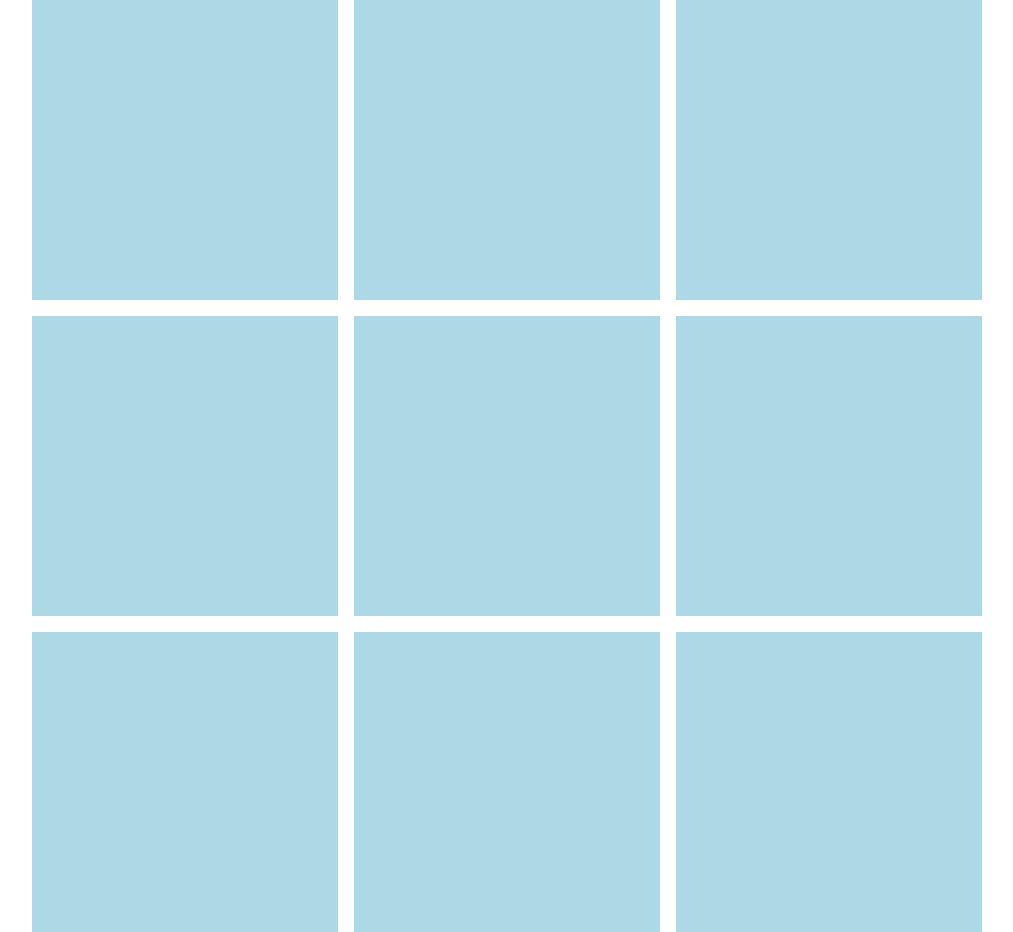
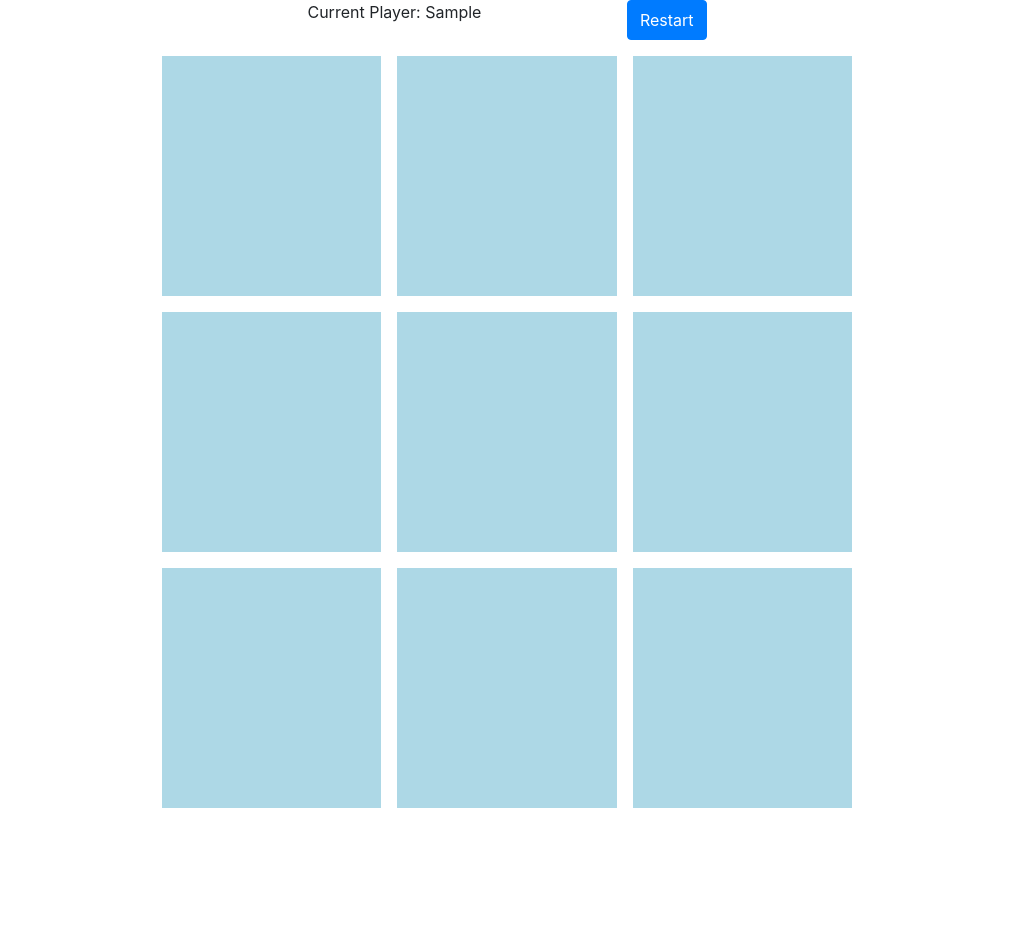
Before and after one commit to ivanid22/tic-tac-toe, a plain HTML site: page index.html in a window 1280 px wide. Both pictures are taken after typing "Sample", "Sample" into the empty fields and a click on the input "Start game". Shown: the whole page, without its empty margins (133-1146 px from the left). After the commit the page ends 808 px from the top, so only its background shows below. Drawn offline with nearby package versions, Linux system fonts and the light colour scheme.

Commit message:
Add center form and add game info

```diff
--- a/index.html
+++ b/index.html
@@ -67,6 +67,7 @@
           </div>
         </div>
       </div>
+      <div class="form-container">
         <form action="" id="players_form">
             <div class="form-group">
             <label for="player1_name_field">Player 1 name: </label>
@@ -88,6 +89,13 @@
             </div>
             <input class="btn btn-primary" type="submit" value="Start game" />
         </form>
+      </div>
+      <div class="game-info hidden">
+          <p>Current Player: <span class="current-player "></span>  </p>
+          <button class="restart btn btn-primary">Restart
+
+          </button>
+      </div>
       <div class="grid-container hidden">
         <div id="0" class="grid-element"></div>
         <div id="1" class="grid-element"></div>
--- a/scripts.js
+++ b/scripts.js
@@ -44,6 +44,7 @@ const renderBoard = () => {
   gridElements = document.querySelectorAll('.grid-element');
   gridContainer = document.querySelector('.grid-container');
   gridContainer.classList = "grid-container";
+  updateGameInfo();
   gridElements.forEach((element, index) => {
     element.innerText = gameBoard.getElement(index);
     element.onclick = function () {
@@ -54,6 +55,12 @@ const renderBoard = () => {
     };
   });
 };
+
+const updateGameInfo = () => {
+  gameInfo = document.querySelector('.game-info');
+  gameInfo.classList = "game-info";
+  document.querySelector('.game-info .current-player').textContent = Game.getCurrentPlayer().getName();
+}
 
 const Player = (name1, symbol1) => {
   let name = name1;
@@ -76,6 +83,10 @@ const Game = (() => {
 
   const getPlayer = (index) => players[index];
   const getCurrentPlayer = () => players[currentPlayer];
+  const resetGame = () => {
+    gameBoard.resetBoard();
+    currentPlayer = 0;
+  }
 
   function verify(board) {
     const winnerPositions = [[0, 1, 2], [3, 4, 5], [6, 7, 8],
@@ -90,6 +101,7 @@ const Game = (() => {
   }
 
   const updateGameState = () => {
+
     if(verify(gameBoard.board)) {
      displayController.displayModalMessage("Game over", `Player ${players[currentPlayer].getName()} has won!`, true);
      renderBoard();
@@ -100,12 +112,14 @@ const Game = (() => {
     else {
       currentPlayer = (currentPlayer === 0) ? 1 : 0;
     }
+    updateGameInfo();
   }
 
   return {
     getPlayer,
     getCurrentPlayer,
-    updateGameState
+    updateGameState,
+    resetGame
   };
 })();
 
@@ -125,6 +139,12 @@ function namesSubmit(e) {
   }
 }
 
+function restart() {
+  Game.resetGame();
+  renderBoard();
+}
+
 window.onload = () => {
   document.getElementById("players_form").addEventListener("submit", namesSubmit);
+  document.querySelector('.restart').addEventListener('click', restart);
 };
--- a/style.css
+++ b/style.css
@@ -1,3 +1,9 @@
+body {
+  height: 100vh;
+  display: flex;
+  align-items: center;
+}
+
 form {
   display: flex;
   flex-direction: column;
@@ -6,23 +12,39 @@ form {
 }
 
 .container {
-  max-width: 980px;
-  margin: 0 auto;
+  max-width: 90vh;
+  margin: auto auto;
+
+}
+
+.form-container {
+  display: flex;
+  align-items: center;
+  justify-content: center;
+}
+
+.game-info {
+  display: flex;
+  justify-content: space-evenly;
+  margin-bottom: 1em;
 }
 
 .grid-container {
   display: grid;
   grid-template-columns: repeat(3, 1fr);
-  grid-auto-rows: 300px;
+  grid-auto-rows: 30vh;
   gap: 1em;
+
 }
+
 
 .grid-element {
   background-color: lightblue;
   display: flex;
-  font-size: 5em;
+  font-size: 17em;
   align-items: center;
   justify-content: center;
+
 }
 
 .hidden {
```
Lines whose indentation alone changed are shown as unchanged.
